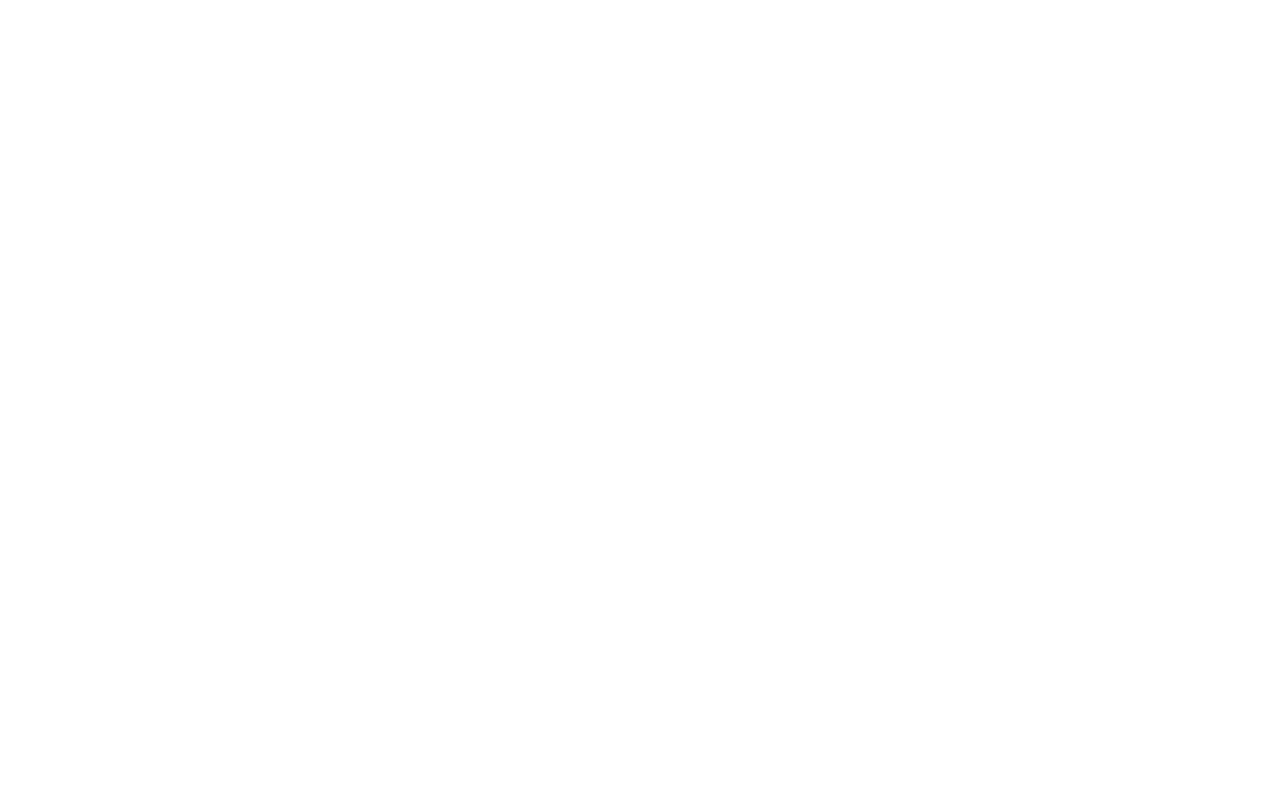
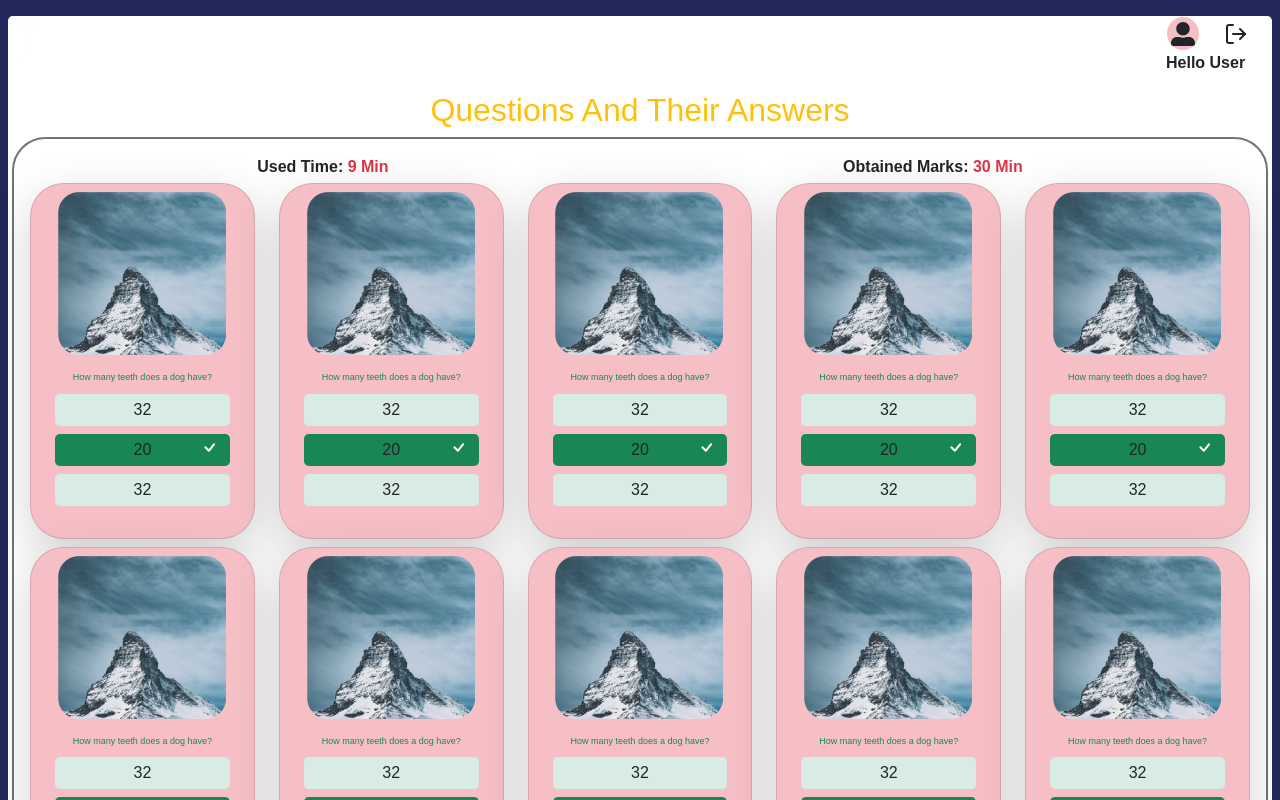
Before and after one commit to BertrandConxy/uzi-task, a React (Create React App) app: page /answers in a window 1280 px wide. Before the commit this address had no page. Shown: the top 800 px of the page. Built offline with nearby package versions, Linux system fonts and the light colour scheme.

Commit message:
page 5 done

```diff
--- a/src/App.js
+++ b/src/App.js
@@ -3,6 +3,7 @@
 import Payment from './pages/Payment';
 import Question from './pages/Question';
 import FinalResult from './pages/FinalResult';
+import Answers from './pages/Answers';
 
 function App() {
   return (
@@ -12,6 +13,7 @@
         <Route path="/payment" element={<Payment />} />
         <Route path="/question" element={<Question />} />
         <Route path="/result" element={<FinalResult />} />
+        <Route path="/answers" element={<Answers />} />
       </Routes>
     </>
   );
--- /dev/null
+++ b/src/components/answers/Card.js
@@ -0,0 +1,52 @@
+import React from 'react'
+import '../../stylesheets/card.css'
+import {BsCheck} from 'react-icons/bs'
+import {
+  MDBCard,
+  MDBCardBody,
+  MDBCardTitle,
+  MDBCardText,
+  MDBCardImage,
+  MDBBtn,
+  MDBRipple,
+} from "mdb-react-ui-kit";
+
+import Mount from '../../assets/mount.png'
+
+const Card = () => {
+  return (
+    <MDBCard style={{ maxWidth: "15rem" }} className="p-2 color-6 round shadow-lg">
+      <MDBRipple
+        rippleColor="light"
+        rippleTag="div"
+        className="bg-image hover-overlay align-self-center"
+      >
+        <MDBCardImage src={Mount} fluid alt="..." />
+        <div
+          className="mask"
+          style={{ backgroundColor: "rgba(251, 251, 251, 0.15)" }}
+        ></div>
+      </MDBRipple>
+      <MDBCardBody className="d-flex flex-column justify-content-center align-items-center">
+        <MDBCardText className="text-success small-text my-0">
+          How many teeth does a dog have?
+        </MDBCardText>
+        <hr className="bg-dark m-0" />
+        <span className="py-1 px-4 color-5 text-dark text-center w-100 rounded-3 my-2">
+          32
+        </span>
+        <span className="py-1 px-4 bg-success text-dark text-center w-100 rounded-3 d-flex justify-content-center position-relative">
+          <span>20</span>
+          <span className='align-self-end position-absolute icon-check'>
+            <BsCheck className="text-white" />
+          </span>
+        </span>
+        <span className="py-1 px-4 color-5 text-dark text-center w-100 rounded-3 my-2">
+          32
+        </span>
+      </MDBCardBody>
+    </MDBCard>
+  );
+}
+
+export default Card
--- /dev/null
+++ b/src/components/answers/TopBar.js
@@ -0,0 +1,32 @@
+import React from 'react'
+import { Link } from "react-router-dom";
+import { FaUserAlt } from "react-icons/fa";
+import { FiLogOut } from "react-icons/fi";
+import Logo from "../../assets/uzi-logo.svg";
+
+const TopBar = () => {
+  return (
+    <section className="d-flex justify-content-between  text-white">
+      <Link to="/overview">
+        <div>
+          <img src={Logo} alt="logo" className="" />
+        </div>
+      </Link>
+      <div>
+        <div className="d-flex justify-content-between align-items-center">
+          <Link to="/overview">
+            <div className="border border-white rounded-circle p-1 color-6">
+              <FaUserAlt className="fs-4 text-dark" />
+            </div>
+          </Link>
+          <Link to="/overview" className="text-dark">
+            <FiLogOut className="fs-4 mx-4 fw-bold" />
+          </Link>
+        </div>
+        <p className="fw-bold text-dark">Hello User</p>
+      </div>
+    </section>
+  );
+}
+
+export default TopBar
--- a/src/components/questions/QuestionCard.js
+++ b/src/components/questions/QuestionCard.js
@@ -5,7 +5,7 @@
 import { Link } from "react-router-dom";
 
 const QuestionCard = () => (
-  <section className="section-bg-3 px-3 rounded-3 q-card">
+  <section className="section-bg-3 px-3 rounded-3 q-card my-3">
     <div className="d-flex flex-column text-white">
       <span>Questions</span>
       <MDBProgress height="1">
--- a/src/components/questions/QuestionSection.js
+++ b/src/components/questions/QuestionSection.js
@@ -1,8 +1,10 @@
-import React from 'react';
-import '../../stylesheets/questionSection.css';
-import { BsClockFill } from 'react-icons/bs';
-import QuestionCard from './QuestionCard';
-import Pictures from './Pictures';
+import React from "react";
+import "../../stylesheets/questionSection.css";
+import { BsClockFill } from "react-icons/bs";
+import QuestionCard from "./QuestionCard";
+import Pictures from "./Pictures";
+import { Button } from "react-bootstrap";
+import { Link } from "react-router-dom";
 
 const QuestionSection = () => (
   <section className="section-bg-2 py-3 px-3">
@@ -12,17 +14,47 @@
         <span className="text-warning fs-2 fw-bold">09:23</span>
       </div>
       <div className="form-check form-switch d-flex flex-column ">
-        <label className="form-check-label fw-bold my-2 text-white" htmlFor="flexSwitchCheckChecked">Music</label>
-        <input className="form-check-input m-0" type="checkbox" id="flexSwitchCheckChecked" />
+        <label
+          className="form-check-label fw-bold my-2 text-white"
+          htmlFor="flexSwitchCheckChecked"
+        >
+          Music
+        </label>
+        <input
+          className="form-check-input m-0"
+          type="checkbox"
+          id="flexSwitchCheckChecked"
+        />
       </div>
       <div className="d-flex flex-column">
         <h3 className="color-1 text-uppercase fw-bold">tip:</h3>
-        <p className="text-white fw-bold">Click on the triangle once it is pointing on right answer</p>
+        <p className="text-white fw-bold">
+          Click on the triangle once it is pointing on right answer
+        </p>
       </div>
     </div>
-    <div className="d-flex flex-sm-column flex-lg-row justify-content-around mt-4">
-    <QuestionCard />
-    <Pictures />
+    <div className="d-flex flex-column flex-md-row flex-lg-row justify-content-around mt-4">
+      <QuestionCard />
+      <Pictures />
+    </div>
+    <div className="d-flex justify-content-between align-items-center">
+      <div>
+        <Link to="/" className="text-white">
+          Back Home
+        </Link>
+      </div>
+      <div>
+        <Button variant="outline-warning" className="mt-3 rounded-3  mx-2">
+          <Link to="/" className="text-white link">
+            Back
+          </Link>
+        </Button>
+        <Button variant="warning" className="mt-3 rounded-3 link">
+          <Link to="/" className="text-white link">
+            Next
+          </Link>
+        </Button>
+      </div>
     </div>
   </section>
 );
--- /dev/null
+++ b/src/pages/Answers.js
@@ -0,0 +1,51 @@
+import React from 'react'
+import TopBar from '../components/answers/TopBar'
+import Card from '../components/answers/Card';
+import { Button } from 'react-bootstrap';
+import {AiOutlineRedo} from 'react-icons/ai'
+
+const Answers = () => {
+    const cardCount = [...Array(10)]
+
+  return (
+    <section className="section-bg p-3 px-2">
+      <div className="bg-white rounded-3">
+        <TopBar />
+        <h2 className="text-center text-warning text-capitalize">
+          Questions and their answers
+        </h2>
+        <div className='border border-2 round border-secondary p-3 d-flex flex-column m-1'>
+          <div className='d-flex justify-content-around'>
+            <span className='text-dark fw-bold '>
+              Used Time: <span className='text-danger'>9 Min</span>
+            </span>
+            <span className='text-dark fw-bold '>
+              Obtained Marks: <span className='text-danger'>30 Min</span>
+            </span>
+          </div>
+          <div className='row row-cols-lg-5 row-cols-2  row-cols-md-5 justify-content-around align-items-center'>
+            {
+                cardCount.map((item) => (
+                    <div className='col my-1'>
+
+                        <Card key={item} />
+                    </div>
+                ))
+            }
+          </div>
+
+          <div className='align-self-end m-3'>
+              <Button variant='outline-warning' className='py-1 px-3 text-center mx-2'>
+                  Back Home
+              </Button>
+              <Button variant='success'className='fw-bold py-1 px-3 text-center'>
+                  Redo <AiOutlineRedo className='text-white fw-bold'/>
+              </Button>
+          </div>
+        </div>
+      </div>
+    </section>
+  );
+}
+
+export default Answers
--- /dev/null
+++ b/src/pages/Home.js
@@ -0,0 +1 @@
+rafce
--- /dev/null
+++ b/src/stylesheets/card.css
@@ -0,0 +1,9 @@
+.small-text {
+    font-size: 9px;
+}
+
+.icon-check {
+    right: 0;
+    font-size: 21px;
+    margin-right: 10px;
+}
--- a/src/stylesheets/index.css
+++ b/src/stylesheets/index.css
@@ -22,6 +22,10 @@
   background-color: #D8EBE4;
 }
 
+.color-6 {
+  background-color: #F6BFC6;
+}
+
 .course-table {
   border-collapse: separate;
   border-spacing: 0 20px;
@@ -35,3 +39,7 @@
 .link {
   text-decoration: none;
 }
+
+.round {
+  border-radius: 2.1rem;
+}
```
Also changed, not shown: src/assets/mount.png (added).
